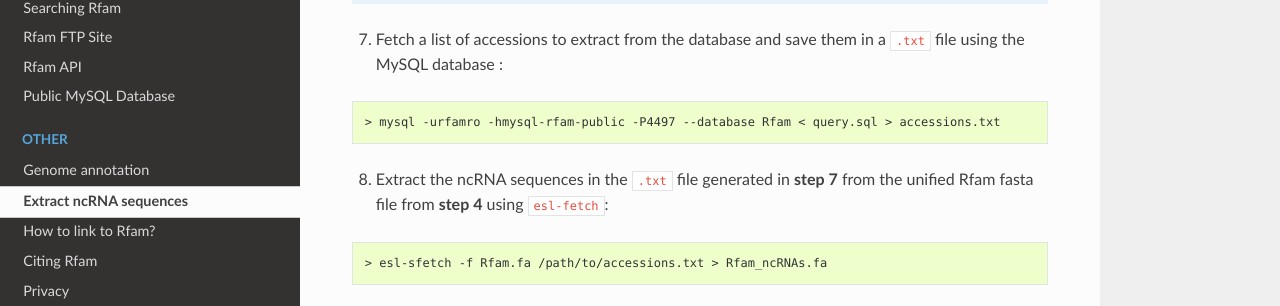
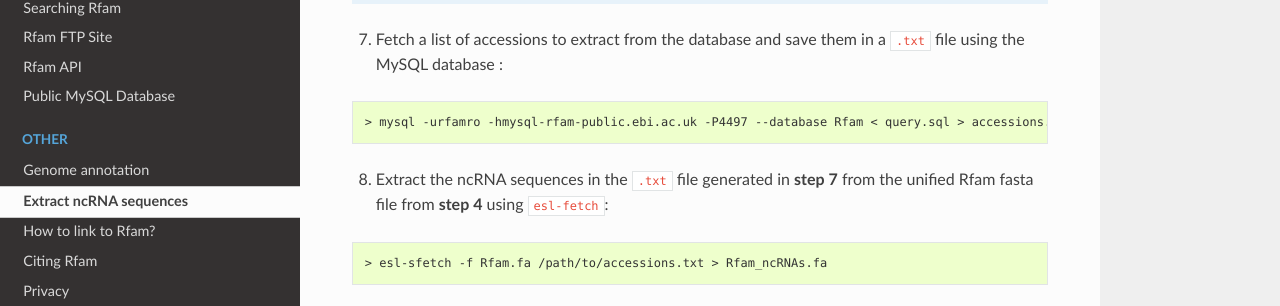
Before and after one commit to Rfam/rfam-docs, a Sphinx documentation site: the page built from docs/source/sequence-extraction.rst, in a window 1280 px wide and 900 px high, scrolled down 1562 px. Shown: the part 463-769 px from the top of the window. Built offline with Sphinx 7.4.7 and the Read the Docs theme 2.0.0, drawn with Linux system fonts in a browser that asks for light colours.

Commit message:
Added `.ebi.ac.uk` to the MySQL example

```diff
--- a/docs/source/sequence-extraction.rst
+++ b/docs/source/sequence-extraction.rst
@@ -92,7 +92,7 @@
 
 ::
 
-	> mysql -urfamro -hmysql-rfam-public -P4497 --database Rfam < query.sql > accessions.txt
+	> mysql -urfamro -hmysql-rfam-public.ebi.ac.uk -P4497 --database Rfam < query.sql > accessions.txt
 
 ..
 
```
